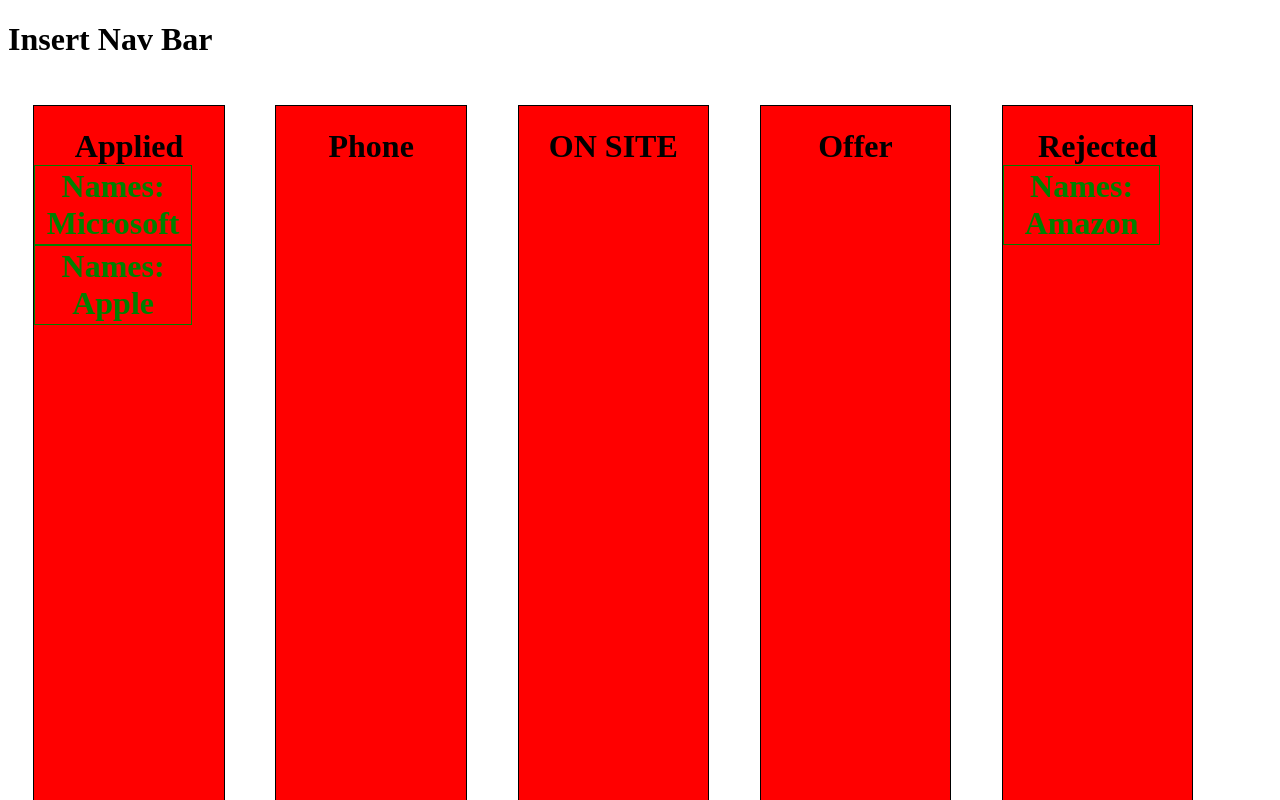
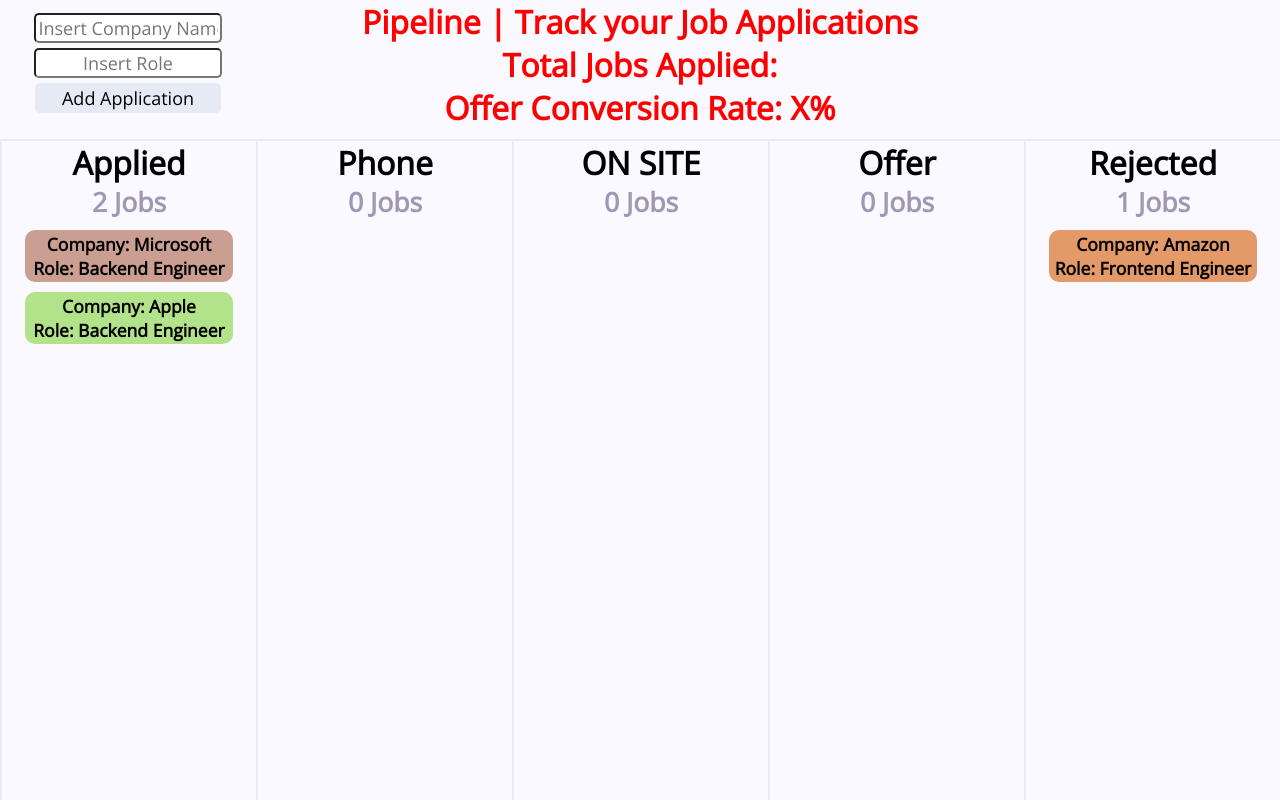
Before and after one commit to anthonylee2797/Pipeline, a React app: page / in a window 1280 px wide. Shown: the top 800 px of the page. Built offline with nearby package versions, Linux system fonts and the light colour scheme.

Commit message:
added css w/ style components

```diff
--- a/index.html
+++ b/index.html
@@ -8,6 +8,10 @@
       rel="stylesheet"
       href="https://fonts.googleapis.com/css?family=Roboto:300,400,500,700&display=swap"
     />
+    <link
+      href="https://fonts.googleapis.com/css2?family=Open+Sans:wght@300&display=swap"
+      rel="stylesheet"
+    />
   </head>
   <body>
     <div id="root"></div>
--- a/src/Context/JobContext.tsx
+++ b/src/Context/JobContext.tsx
@@ -2,11 +2,17 @@ import React, { useEffect, useRef, useState, createContext, useContext } from 'r
 import { v4 as uuid } from 'uuid';
 import { HTML5Backend } from 'react-dnd-html5-backend';
 import { DndProvider } from 'react-dnd';
+import { CSS_COLOR_NAMES } from '../styles/colors.js';
 
 const JobContext = React.createContext(null);
 const JobUpdateContext = React.createContext(null);
 
 // custom hook
+
+let randomColor = () => {
+  return CSS_COLOR_NAMES[Math.floor(Math.random() * CSS_COLOR_NAMES.length)];
+};
+
 export function useJob() {
   return useContext(JobContext);
 }
@@ -17,9 +23,27 @@ export function setJobs() {
 
 export function JobProvider({ children }) {
   const [jobs, setJobs] = useState([
-    { company: 'Amazon', status: 'Rejected', id: uuid() },
-    { company: 'Microsoft', status: 'Applied', id: uuid() },
-    { company: 'Apple', status: 'Applied', id: uuid() },
+    {
+      company: 'Amazon',
+      status: 'Rejected',
+      role: 'Frontend Engineer',
+      id: uuid(),
+      color: randomColor(),
+    },
+    {
+      company: 'Microsoft',
+      status: 'Applied',
+      role: 'Backend Engineer',
+      id: uuid(),
+      color: randomColor(),
+    },
+    {
+      company: 'Apple',
+      status: 'Applied',
+      role: 'Backend Engineer',
+      id: uuid(),
+      color: randomColor(),
+    },
   ]);
 
   return (
--- a/src/components/App.tsx
+++ b/src/components/App.tsx
@@ -1,11 +1,12 @@
 import React, { useEffect, useRef, useState, createContext } from 'react';
 import Pipeline from './Pipeline';
+import Stats from './Stats';
 import { JobProvider } from '../Context/JobContext';
 
 const App = () => {
   return (
     <JobProvider>
-      <h1>Insert Nav Bar</h1>
+      <Stats />
       <Pipeline />
     </JobProvider>
   );
--- a/src/components/Column.tsx
+++ b/src/components/Column.tsx
@@ -3,15 +3,20 @@ import styled from 'styled-components';
 import { DndProvider, useDrag, useDrop } from 'react-dnd';
 import { useJob, setJobs } from '../Context/JobContext';
 
-const Wrapper = styled.div<{ color?: string }>`
-  margin: 2%;
+const Wrapper = styled.div<OtherDataWrapperType>`
   height: 100vh;
-  border: 1px solid black;
-  width: 15%;
+  border-left: 2px solid #ece9f2;
+  border-top: 2px solid #ece9f2;
+  margin-top: 10px;
+  width: 20%;
   text-align: center;
-  background: ${(prop) => (prop.lightUp ? '#4a4a4a' : 'red')};
+  background: ${(props) => (props.lightUp ? 'rgb(250, 300, 255)' : 'rgb(250, 249, 255)')};
   transition: 0.2s;
 `;
+
+type OtherDataWrapperType = {
+  lightUp?: boolean;
+};
 
 const ItemTypes = {
   CARD: 'card',
@@ -19,7 +24,7 @@ const ItemTypes = {
 
 interface props {
   columnName: string;
-  children: React.ReactNode;
+  children: any;
 }
 
 const Column = ({ columnName, children }: props) => {
@@ -47,7 +52,7 @@ const Column = ({ columnName, children }: props) => {
   return (
     <Wrapper lightUp={isOver} ref={drop}>
       <h1>
-        {columnName} {children}
+        {columnName} <h5 className="gray">{children.length} Jobs</h5> {children}
       </h1>
     </Wrapper>
   );
--- a/src/components/Job.tsx
+++ b/src/components/Job.tsx
@@ -9,23 +9,27 @@ const ItemTypes = {
 };
 
 const JobComponent = styled('div')`
-  color: green;
+  color: black;
   text-align: center;
-  border: 1px solid;
+  border-radius: 10px;
   cursor: pointer;
   width: 80%;
   padding: 2px;
-  backgroundcolor: blue;
+  background-color: ${(props) => props.color};
   height: 100%;
+  margin: 10px auto;
+  font-size: 15px;
 `;
 
 interface Props {
   company: string;
   status: string;
   id: any;
+  role: string;
+  color: any;
 }
 
-const Job = ({ company, status, id }: Props) => {
+const Job = ({ company, status, id, role, color }: Props) => {
   // const jobs = useJob();
   // const setJobss = setJobs();
 
@@ -39,7 +43,12 @@ const Job = ({ company, status, id }: Props) => {
     }),
   });
 
-  return <JobComponent ref={drag}>Names: {company}</JobComponent>;
+  return (
+    <JobComponent color={color} ref={drag}>
+      <h3>Company: {company}</h3>
+      <h3>Role: {role}</h3>
+    </JobComponent>
+  );
 };
 
 export default Job;
--- a/src/components/Pipeline.tsx
+++ b/src/components/Pipeline.tsx
@@ -3,43 +3,63 @@ import { v4 as uuid } from 'uuid';
 import Column from './Column';
 import Job from './Job';
 import { useJob, setJobs } from '../Context/JobContext';
+import { CSS_COLOR_NAMES } from '../styles/colors.js';
 
 // Provider allows us to declare data that we want available throughout our component tree
 // Consumer allows any component in the component tree that needs that data to be able to subscribe to it
 
+let randomColor = () => { return CSS_COLOR_NAMES[Math.floor(Math.random() * CSS_COLOR_NAMES.length)]}
+
 const Pipeline = () => {
   const companyNameEl = useRef(null);
+  const roleNameEl = useRef(null);
   const jobs = useJob();
   const setJobss = setJobs();
 
   function addJob(e: any) {
     e.preventDefault();
     let company = companyNameEl.current.value;
-    setJobss(jobs.concat({ company: company, status: 'Applied', id: uuid()}));
+    let role = roleNameEl.current.value;
+
+    if (company && role) {
+      setJobss(jobs.concat({ company: company, status: 'Applied', role: role, id: uuid(), color: randomColor() }));
+    } else {
+      alert('Please enter Company Name and Role');
+    }
   }
 
   return (
     <div className="main-container">
+      <form className="app-form" onSubmit={addJob}>
+        <div>
+          <input type="text" placeholder="Insert Company Name" ref={companyNameEl}></input>
+        </div>
+        <div>
+          <input type="text" placeholder="Insert Role" ref={roleNameEl}></input>
+        </div>
+        <button type="submit">Add Application</button>
+      </form>
+
       <div className="main-container-columns">
         <Column columnName="Applied">
           {jobs
             .filter((el: any) => el.status === 'Applied')
             .map((el: any) => (
-              <Job status={el.status} company={el.company} id={el.id} />
+              <Job status={el.status} company={el.company} id={el.id} role={el.role} color={el.color} />
             ))}
         </Column>
         <Column columnName="Phone">
           {jobs
             .filter((el: any) => el.status === 'Phone')
             .map((el: any) => (
-              <Job status={el.status} company={el.company} id={el.id} />
+              <Job status={el.status} company={el.company} id={el.id} role={el.role} color={el.color} />
             ))}
         </Column>
         <Column columnName="ON SITE">
           {jobs
             .filter((el: any) => el.status === 'ON SITE')
             .map((el: any) => (
-              <Job status={el.status} company={el.company} id={el.id} />
+              <Job status={el.status} company={el.company} id={el.id} role={el.role} color={el.color} />
             ))}
         </Column>
 
@@ -47,23 +67,17 @@ const Pipeline = () => {
           {jobs
             .filter((el: any) => el.status === 'Offer')
             .map((el: any) => (
-              <Job status={el.status} company={el.company} id={el.id} />
+              <Job status={el.status} company={el.company} id={el.id} role={el.role} color={el.color} />
             ))}
         </Column>
         <Column columnName="Rejected">
           {jobs
             .filter((el: any) => el.status === 'Rejected')
             .map((el: any) => (
-              <Job status={el.status} company={el.company} id={el.id} />
+              <Job status={el.status} company={el.company} id={el.id} role={el.role} color={el.color} />
             ))}
         </Column>
       </div>
-
-      <form onSubmit={addJob}>
-        <label>Company Name: </label>
-        <input type="text" ref={companyNameEl}></input>
-        <button type="submit">Add Application</button>
-      </form>
     </div>
   );
 };
--- /dev/null
+++ b/src/components/Stats.tsx
@@ -0,0 +1,18 @@
+import React, { useEffect, useRef, useState, createContext } from 'react';
+import styled from 'styled-components';
+
+const StatComponent = styled('div')`
+  width: 50%;
+  text-align: center;
+  color: red;
+`;
+
+const Stats = () => (
+  <StatComponent>
+    <h1>Pipeline | Track your Job Applications</h1>
+    <h1>Total Jobs Applied: </h1>
+    <h1>Offer Conversion Rate: X%</h1>
+  </StatComponent>
+);
+
+export default Stats;
--- /dev/null
+++ b/src/styles/colors.js
@@ -0,0 +1,15 @@
+export const CSS_COLOR_NAMES = [
+  '#8DB6C7',
+  '#C1B38E',
+  '#D1C6BF',
+  '#CA9F92',
+  '#F9CD97',
+  '#E3D9B0',
+  '#B1C27A',
+  '#B2E289',
+  '#9FA3E3',
+  '#7095E1',
+  '#C993D4',
+  '#81SFB5',
+  '#E49969',
+];
--- a/src/styles/main.scss
+++ b/src/styles/main.scss
@@ -1,3 +1,53 @@
+* {
+  margin: auto;
+  font-family: 'Open Sans', sans-serif;
+}
+
+#root {
+  background-color: rgb(250, 249, 255);
+}
+
 .main-container-columns {
   display: flex;
 }
+
+.app-form {
+  position: absolute;
+  left: 0%;
+  top: 1%;
+  text-align: center;
+  width: 20%;
+  border-radius: 8px;
+}
+
+.app-form input {
+  display: block;
+  width: 70%;
+  color: black;
+  margin: 5px auto;
+  font-size: 18px;
+  text-align: center;
+  border-radius: 5px;
+}
+
+.app-form button {
+  display: block;
+  width: 73%;
+  color: black;
+  border-style: none;
+  border: thin 1px black;
+  padding: 3px;
+  font-size: 18px;
+  text-align: center;
+  border-radius: 5px;
+  background-color: #e5eaf5;
+
+  &:hover {
+    color: rgb(235, 15, 15);
+    transition: 0.3s;
+  }
+}
+
+.gray {
+  color: rgba(25, 4, 69, 0.4);
+}
```
Also changed, not shown: test.js (added, +44 -0 lines).
